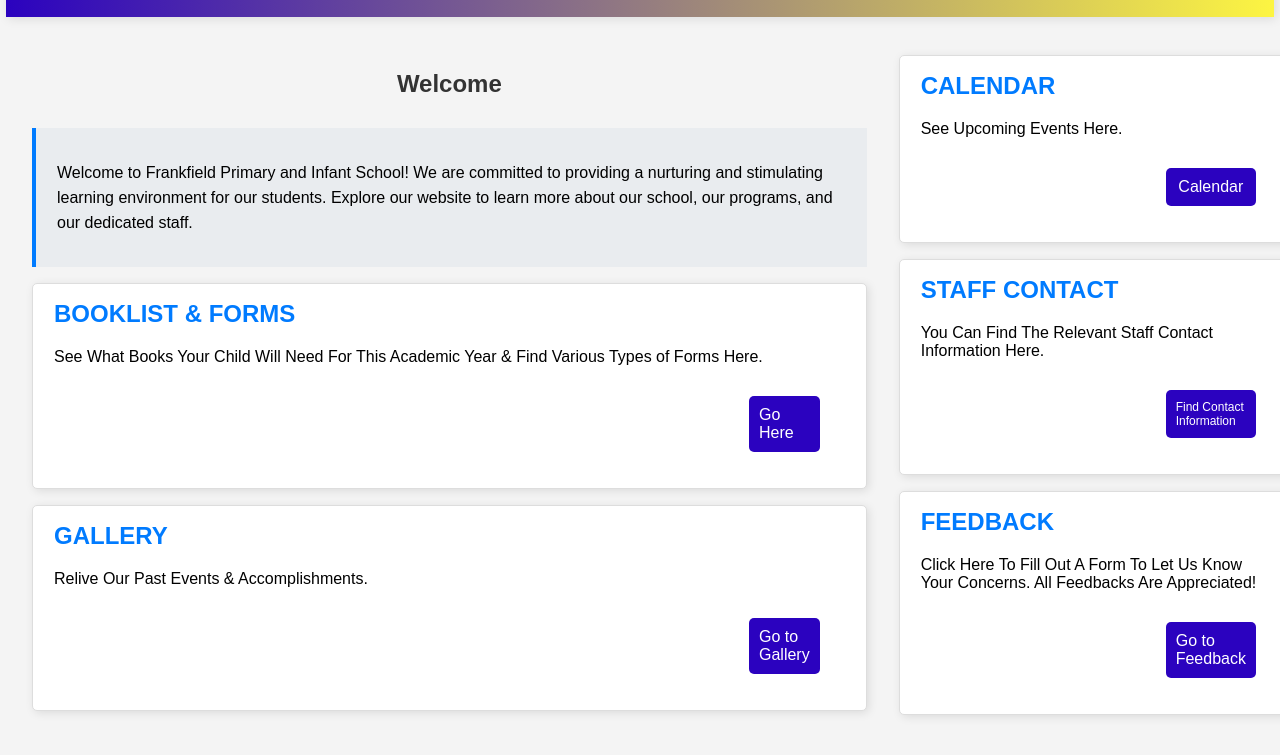
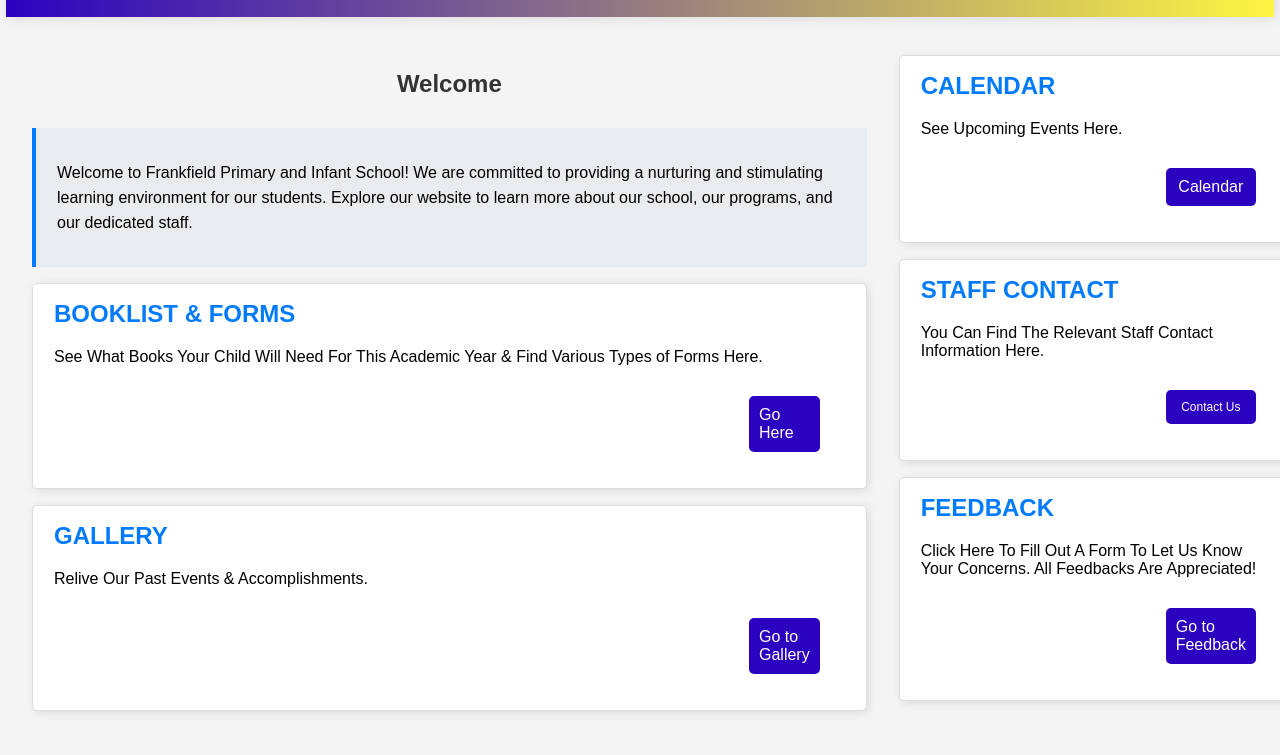
Before and after one commit to DarienMcIntosh/COMP2140-project, a website: page main.html in a window 1280 px wide. Shown: the part 123-878 px from the top of the page. Drawn offline with Linux system fonts and the light colour scheme.

Commit message:
Updated Files

```diff
--- a/main.html
+++ b/main.html
@@ -47,7 +47,7 @@
             <section class="tile">
                 <h2>STAFF CONTACT</h2>
                 <p>You Can Find The Relevant Staff Contact Information Here.</p>
-                <a href="contact_teacher.html" class="btncontact">Find Contact Information</a>
+                <a href="contact_teacher.html" class="btncontact">Contact Us</a>
             </section>
             <!--<section class="tile">
                 <h2>FORMS</h2>
```
